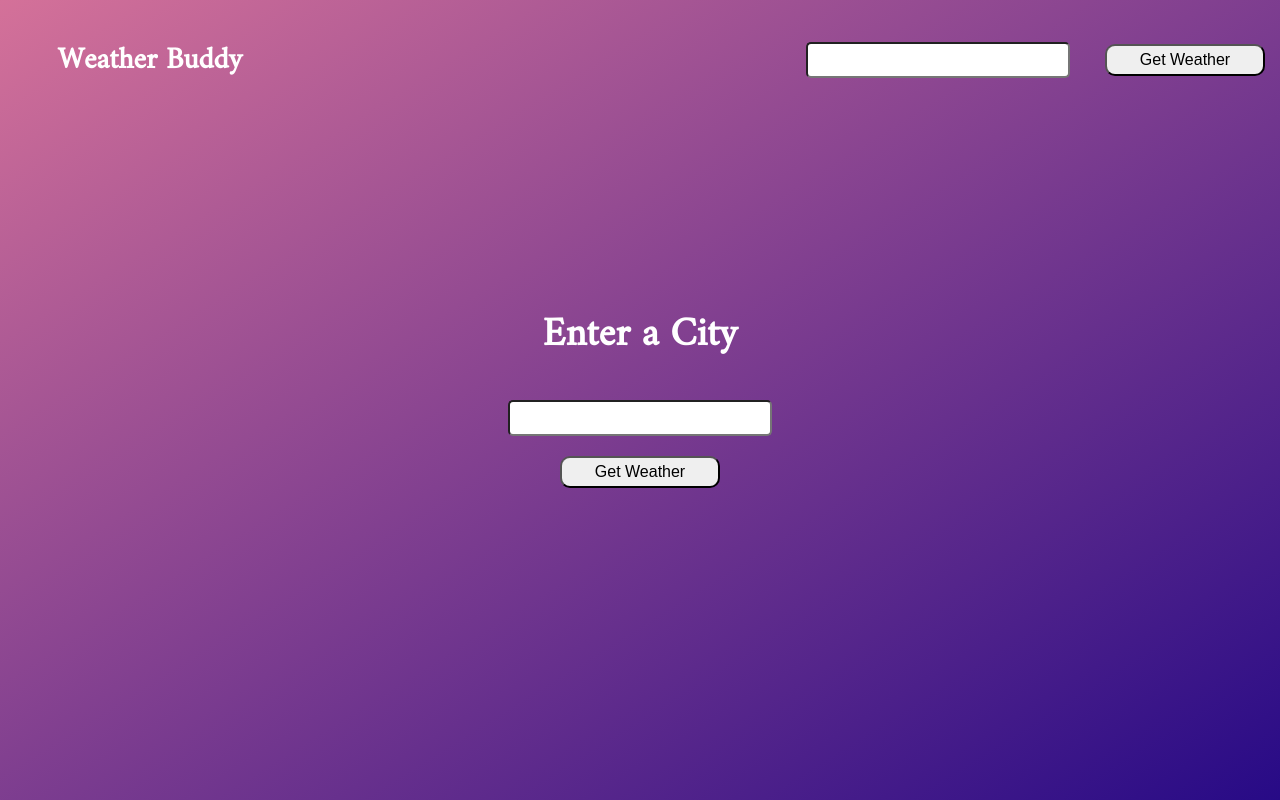
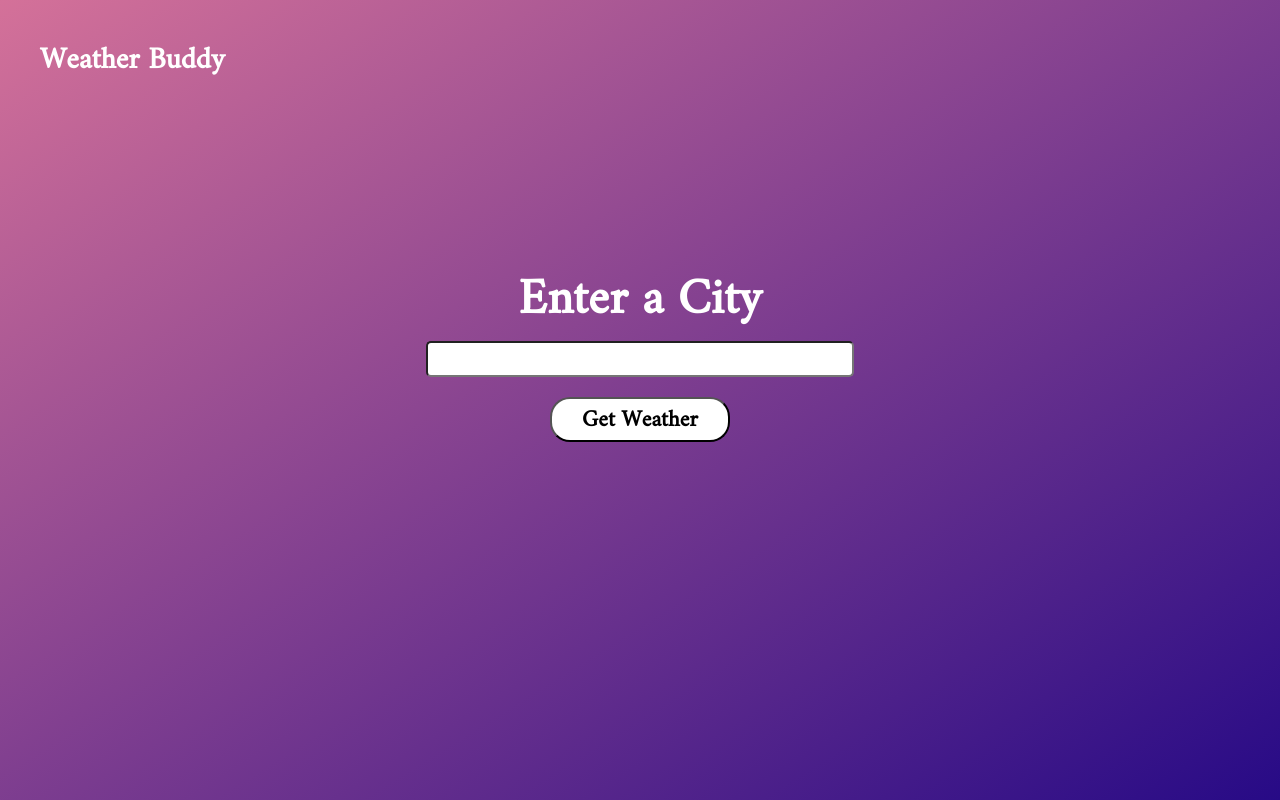
Before and after one commit to miguelagol/weather-buddy, a React (Create React App) app: page / in a window 1280 px wide. Built offline with nearby package versions, Linux system fonts and the light colour scheme.

Commit message:
Add an UI based on new components

```diff
--- a/src/components/App.js
+++ b/src/components/App.js
@@ -1,20 +1,25 @@
 import React from 'react';
+import { BrowserRouter as Router, Route, Switch } from 'react-router-dom';
+import Home from './Home.js';
+import Button from './Button.js';
+import Input from './Input.js';
 import css from './App.module.css';
 
 function App() {
    return (
-      <div className={css.App}>
-         <header className={css['App-header']}>
-            <h2 id={css.title}>Weather Buddy</h2>
-            <input />
-            <button>Get Weather</button>
-         </header>
-         <div className={css.content}>
-            <h1>Enter a City</h1>
-            <input />
-            <button>Get Weather</button>
+      <Router>
+         <div className={css.App}>
+            <header className={css['App-header']}>
+               <h2 className={css.title}>Weather Buddy</h2>
+               <Input checkVisibility="true" />
+               <Button checkVisibility="true" text={'Get Weather'} />
+            </header>
+            <Switch>
+               <Route exact path="/" component={Home} />
+               <Route render={() => <p>Not Found</p>} />
+            </Switch>
          </div>
-      </div>
+      </Router>
    );
 }
 
--- a/src/components/App.module.css
+++ b/src/components/App.module.css
@@ -4,69 +4,35 @@
    height: 100vh;
    width: 100vw;
    display: grid;
-   grid-template: 6em 1fr / 1fr;
+   grid-template-rows: 120px 1fr;
    font-size: 20px;
 }
 
 .App-header {
    display: grid;
-   grid-template: 1fr / 300px 1fr auto auto;
-   grid-template-areas: 'title . input button';
+   grid-template-columns: 1fr repeat(2, min-content);
    grid-gap: 20px;
    align-items: center;
 }
 
-#title {
-   grid-area: title;
-   margin: 20px;
+.title {
+   justify-self: flex-start;
+   margin: 0 40px;
 }
 
-.App-header input {
-   justify-self: flex-end;
-}
-
-input {
-   height: 2em;
-   width: 15em;
-   border-radius: 5px;
-   padding: 0 10px;
-   grid-area: input;
-}
-
-button {
-   height: 2em;
-   width: 10em;
-   border-radius: 10px;
-   margin: 0px 15px;
-   grid-area: button;
-   cursor: pointer;
-}
-
-input,
-button {
-   font-size: 0.8em;
-}
 h1,
 h2 {
    color: white;
 }
 
-h1 {
-   margin: 10px 0;
+@media screen and (min-height: 600px) {
+   h1 {
+      font-size: 40px;
+   }
 }
 
-.content {
-   display: grid;
-   grid-template: 150px repeat(3, min-content) / 1fr;
-   grid-template-areas:
-      '. '
-      'enter '
-      'input '
-      'button';
-   grid-gap: 20px;
-   justify-items: center;
+@media screen and (min-height: 800px) {
+   h1 {
+      font-size: 50px;
+   }
 }
-
-h1 {
-   grid-area: enter;
-}
```
